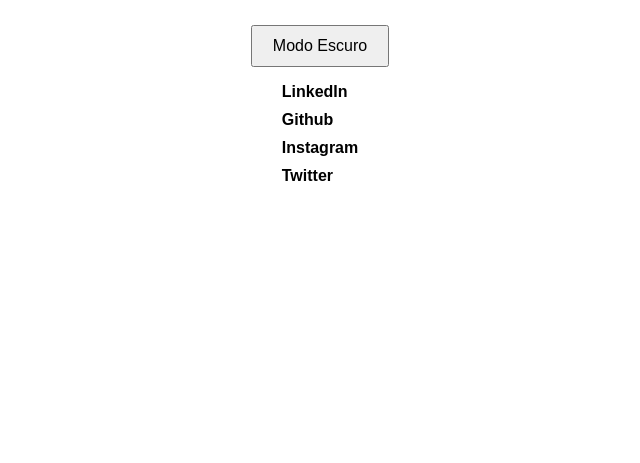
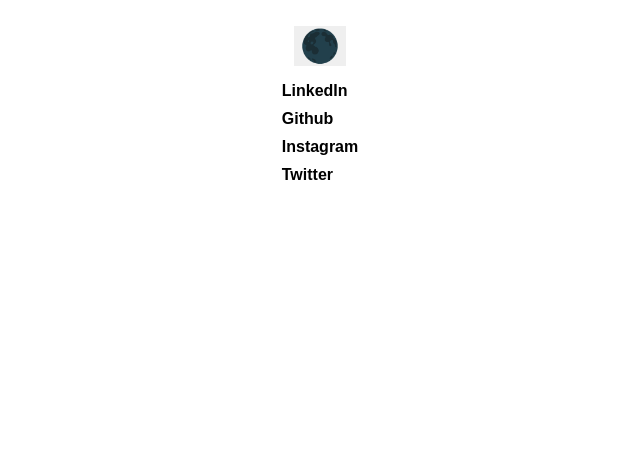
Before and after one commit to Rahonne08/pablo-rahonne-links, a plain HTML site: page index.html in a window 1280 px wide. Shown: the part 337-800 px from the top of the page, without its empty margins (320-960 px from the left). Drawn offline with Linux system fonts and the light colour scheme.

Commit message:
adicionado itens claros e escuros

```diff
--- a/index.html
+++ b/index.html
@@ -9,7 +9,7 @@
   <body>
     <header>
       <h1>Minhas Redes Sociais</h1>
-      <button id="toggleButton">Modo Escuro</button>
+      <button id="toggleButton">🌑</button>
     </header>
     <main>
       <ul>
--- a/javascript.js
+++ b/javascript.js
@@ -1,6 +1,6 @@
 document.getElementById('toggleButton').addEventListener('click', function() {
     document.body.classList.toggle('dark-mode');
 
-    const buttonText = document.body.classList.contains('dark-mode') ? 'Modo Claro' : 'Modo Escuro';
+    const buttonText = document.body.classList.contains('dark-mode') ? '🌕' : '🌑';
     this.textContent = buttonText;
 });
--- a/style.css
+++ b/style.css
@@ -16,10 +16,10 @@ header {
 }
 
 button {
-    padding: 10px 20px;
-    font-size: 16px;
+    font-size: 32px;
     margin-top: 20px;
     cursor: pointer;
+    border: none;
 }
 
 main ul {
```
